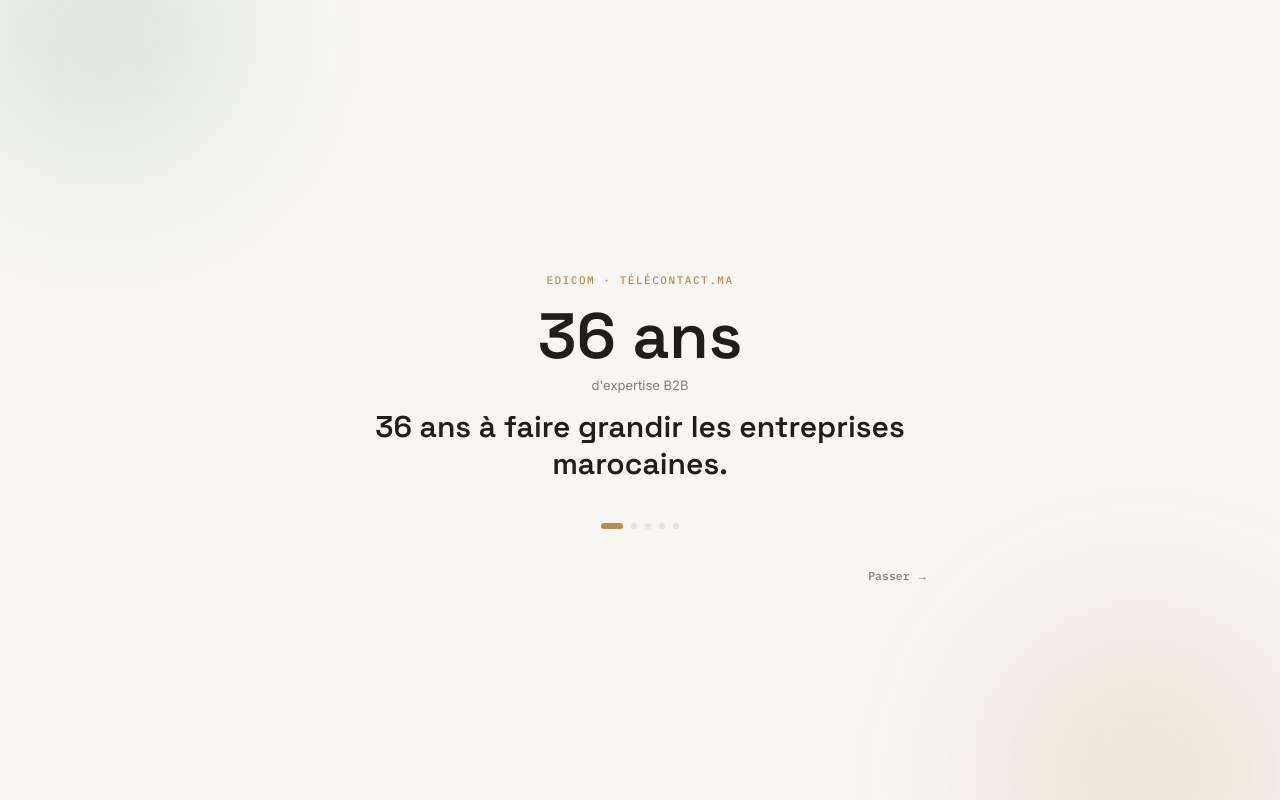
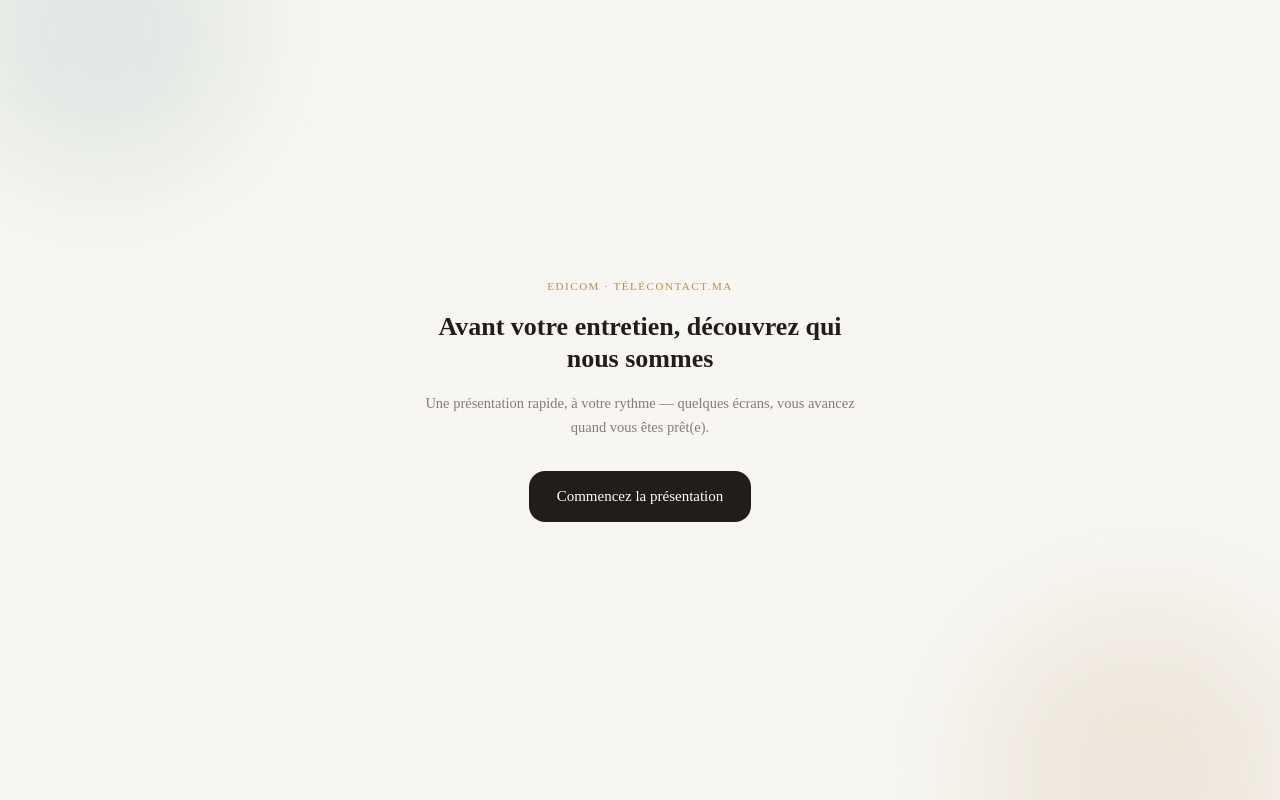
Before and after one commit to underfirex0/edicom-app, a Next.js app: page /test/done in a window 1280 px wide. Built offline with nearby package versions, Linux system fonts and the light colour scheme.

Commit message:
Presentation avec navigation manuelle

```diff
--- a/app/globals.css
+++ b/app/globals.css
@@ -29,3 +29,9 @@
 .eqc-fade-up { animation: eqc-fade-up 0.7s cubic-bezier(0.16, 1, 0.3, 1) both; }
 .eqc-orb-a { animation: eqc-drift 9s ease-in-out infinite; }
 .eqc-orb-b { animation: eqc-drift-slow 11s ease-in-out infinite; }
+
+@keyframes eqc-cta-pulse {
+  0%, 100% { transform: scale(1); box-shadow: 0 0 0 0 rgba(189,138,79,0.35); }
+  50% { transform: scale(1.04); box-shadow: 0 0 0 8px rgba(189,138,79,0); }
+}
+.eqc-cta-pulse { animation: eqc-cta-pulse 1.6s ease-in-out infinite; }
--- a/app/layout.tsx
+++ b/app/layout.tsx
@@ -1,22 +1,6 @@
 import type { Metadata } from "next";
-import { Space_Grotesk, Inter, IBM_Plex_Mono } from "next/font/google";
 import "./globals.css";
-
-const display = Space_Grotesk({ subsets: ["latin"], weight: ["500", "600", "700"], variable: "--font-display" });
-const sans = Inter({ subsets: ["latin"], weight: ["400", "500", "600"], variable: "--font-sans" });
-const mono = IBM_Plex_Mono({ subsets: ["latin"], weight: ["500", "600"], variable: "--font-mono" });
-
-export const metadata: Metadata = {
-  title: "EDICOM — Qualification commerciale B2B",
-  description: "Évaluation et suivi des candidats commerciaux B2B — EDICOM / Télécontact",
-};
-
+export const metadata: Metadata = { title: "x", description: "y" };
 export default function RootLayout({ children }: { children: React.ReactNode }) {
-  return (
-    <html lang="fr">
-      <body className={`${display.variable} ${sans.variable} ${mono.variable} font-sans antialiased`}>
-        {children}
-      </body>
-    </html>
-  );
+  return (<html lang="fr"><body className="font-sans antialiased">{children}</body></html>);
 }
--- a/app/test/done/Presentation.tsx
+++ b/app/test/done/Presentation.tsx
@@ -52,7 +52,7 @@
   },
 ];
 
-const SCENE_DURATION = 6500;
+const NEXT_HIGHLIGHT_DELAY = 2200;
 
 function AnimatedCounter({ value }: { value: number }) {
   const [n, setN] = useState(0);
@@ -73,17 +73,55 @@
   return <>{n}</>;
 }
 
-export default function Presentation({ onDone }: { onDone?: () => void }) {
+export default function Presentation() {
+  const [started, setStarted] = useState(false);
   const [index, setIndex] = useState(0);
-  const isFinal = SCENES[index].final;
+  const [nextHighlighted, setNextHighlighted] = useState(false);
+
+  const scene = SCENES[index];
+  const isFirst = index === 0;
+  const isLast = index === SCENES.length - 1;
 
   useEffect(() => {
-    if (isFinal) return;
-    const t = setTimeout(() => setIndex((i) => Math.min(i + 1, SCENES.length - 1)), SCENE_DURATION);
+    if (!started) return;
+    setNextHighlighted(false);
+    const t = setTimeout(() => setNextHighlighted(true), NEXT_HIGHLIGHT_DELAY);
     return () => clearTimeout(t);
-  }, [index, isFinal]);
+  }, [index, started]);
 
-  const scene = SCENES[index];
+  function goNext() {
+    setIndex((i) => Math.min(i + 1, SCENES.length - 1));
+  }
+  function goBack() {
+    setIndex((i) => Math.max(i - 1, 0));
+  }
+
+  if (!started) {
+    return (
+      <main className="relative min-h-screen overflow-hidden bg-paper flex items-center justify-center px-6">
+        <div className="pointer-events-none absolute -top-24 -left-16 w-72 h-72 rounded-full bg-teal/10 blur-3xl eqc-orb-a" />
+        <div className="pointer-events-none absolute -bottom-28 -right-10 w-80 h-80 rounded-full bg-copper/15 blur-3xl eqc-orb-b" />
+        <div className="relative text-center max-w-md">
+          <div className="eqc-fade-up font-mono text-[11px] tracking-[0.14em] uppercase text-copper mb-4">
+            EDICOM · Télécontact.ma
+          </div>
+          <h1 className="eqc-fade-up font-display text-[26px] font-semibold leading-tight" style={{ animationDelay: "0.1s" }}>
+            Avant votre entretien, découvrez qui nous sommes
+          </h1>
+          <p className="eqc-fade-up text-[14.5px] text-muted mt-4 leading-relaxed" style={{ animationDelay: "0.2s" }}>
+            Une présentation rapide, à votre rythme — quelques écrans, vous avancez quand vous êtes prêt(e).
+          </p>
+          <button
+            onClick={() => setStarted(true)}
+            className="focus-ring eqc-fade-up mt-8 rounded-2xl bg-ink text-white font-medium text-[15px] px-7 py-3.5 hover:bg-black transition-colors"
+            style={{ animationDelay: "0.3s" }}
+          >
+            Commencez la présentation
+          </button>
+        </div>
+      </main>
+    );
+  }
 
   return (
     <main className="relative min-h-screen overflow-hidden bg-paper flex items-center justify-center px-6">
@@ -134,8 +172,11 @@
             </ul>
           )}
 
-          {isFinal && (
-            <div className="eqc-fade-up w-9 h-9 mx-auto rounded-full bg-teal flex items-center justify-center mt-8" style={{ animationDelay: "0.3s" }}>
+          {isLast && (
+            <div
+              className="eqc-fade-up w-9 h-9 mx-auto rounded-full bg-teal flex items-center justify-center mt-8"
+              style={{ animationDelay: "0.3s" }}
+            >
               <svg width="18" height="18" viewBox="0 0 24 24" fill="none">
                 <path d="M4 12.5L9.5 18L20 6" stroke="white" strokeWidth="2.6" strokeLinecap="round" strokeLinejoin="round" />
               </svg>
@@ -145,9 +186,11 @@
 
         <div className="flex items-center justify-center gap-2 mt-10">
           {SCENES.map((_, i) => (
-            <span
+            <button
               key={i}
-              className="h-1.5 rounded-full transition-all duration-500"
+              onClick={() => setIndex(i)}
+              aria-label={`Écran ${i + 1}`}
+              className="focus-ring h-1.5 rounded-full transition-all duration-500"
               style={{
                 width: i === index ? "22px" : "6px",
                 backgroundColor: i === index ? "#BD8A4F" : "#E7E3DA",
@@ -156,14 +199,27 @@
           ))}
         </div>
 
-        {!isFinal && (
+        <div className="flex items-center justify-between mt-8">
           <button
-            onClick={() => setIndex(SCENES.length - 1)}
-            className="focus-ring absolute -bottom-14 right-0 font-mono text-[11.5px] text-muted hover:text-ink"
+            onClick={goBack}
+            disabled={isFirst}
+            className="focus-ring rounded-xl border border-line bg-white text-[13.5px] font-medium px-4 py-2.5 text-ink/70 hover:bg-paper disabled:opacity-0 disabled:pointer-events-none transition-opacity"
           >
-            Passer →
+            ← Précédent
           </button>
-        )}
+
+          {!isLast && (
+            <button
+              onClick={goNext}
+              className={
+                "focus-ring rounded-xl bg-ink text-white font-medium text-[13.5px] px-5 py-2.5 hover:bg-black transition-transform " +
+                (nextHighlighted ? "eqc-cta-pulse" : "")
+              }
+            >
+              Suivant →
+            </button>
+          )}
+        </div>
       </div>
     </main>
   );
```
